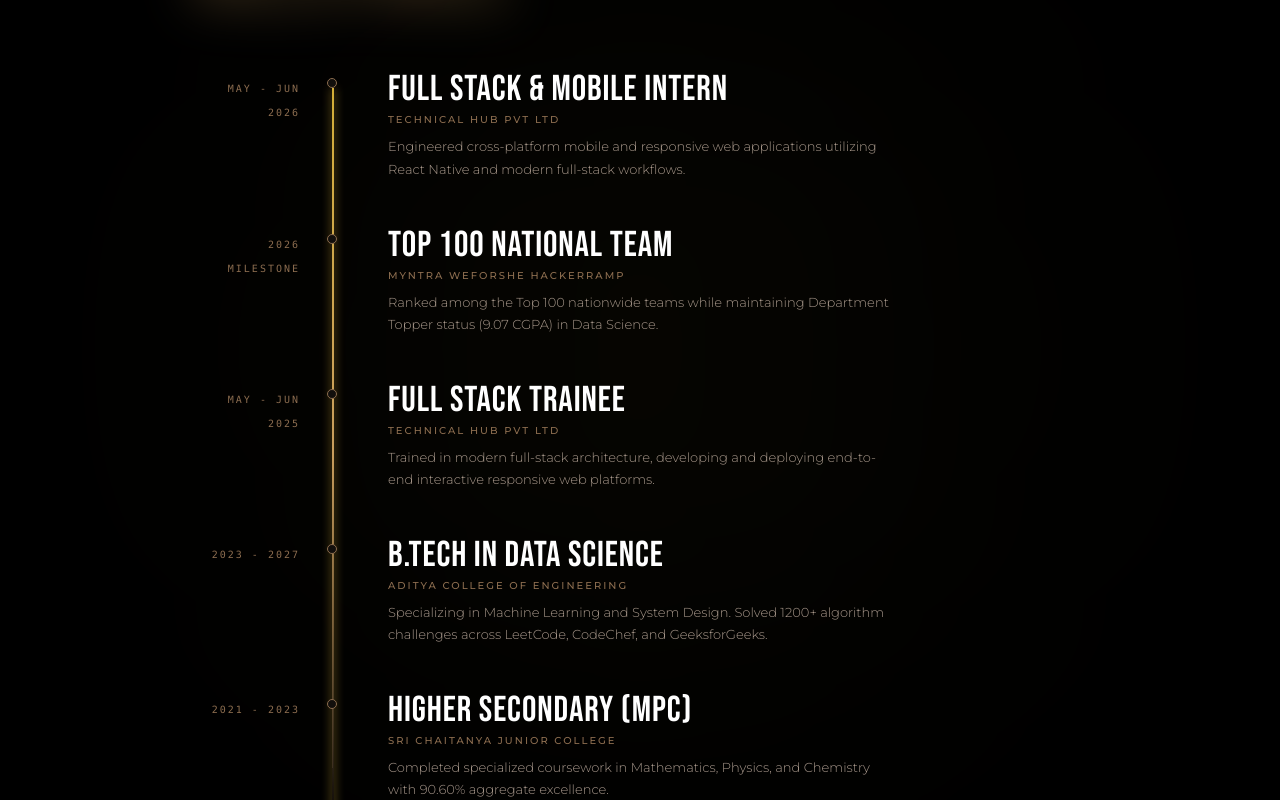
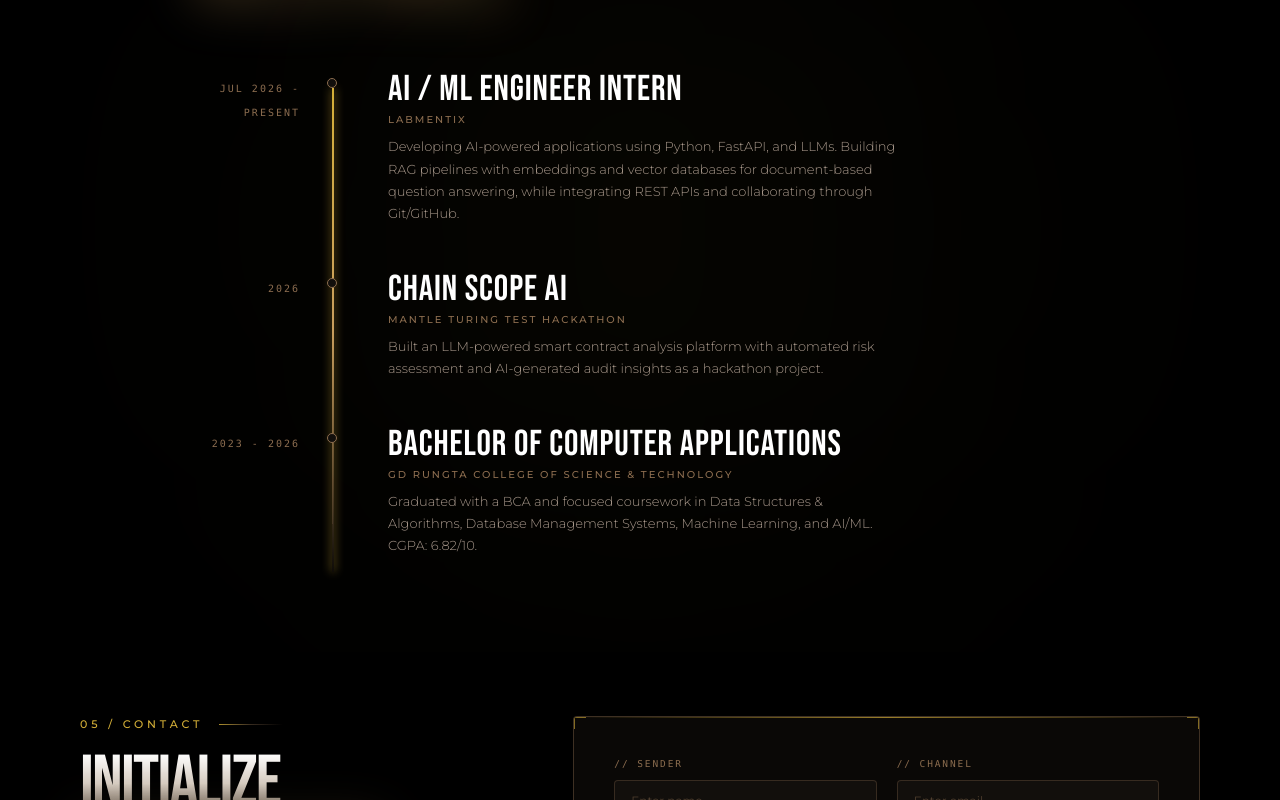
Before and after one commit to TiKkU12345/Port-Folio, a React (Vite) app: page / in a window 1280 px wide. Shown: the part 5840-6640 px from the top of the page. Built offline with nearby package versions, Linux system fonts and the light colour scheme; a web font is replaced by a local one.

Commit message:
Update ExperienceSection.tsx

```diff
--- a/src/components/ExperienceSection.tsx
+++ b/src/components/ExperienceSection.tsx
@@ -13,38 +13,24 @@ interface RouteStop {
 const journey: RouteStop[] = [
   {
     id: '01',
-    year: 'MAY - JUN 2026',
-    title: 'FULL STACK & MOBILE INTERN',
-    organization: 'TECHNICAL HUB PVT LTD',
-    description: 'Engineered cross-platform mobile and responsive web applications utilizing React Native and modern full-stack workflows.',
-  },
-  {
-    id: '02',
-    year: '2026 MILESTONE',
-    title: 'TOP 100 NATIONAL TEAM',
-    organization: 'MYNTRA WEFORSHE HACKERRAMP',
-    description: 'Ranked among the Top 100 nationwide teams while maintaining Department Topper status (9.07 CGPA) in Data Science.',
+    year: 'JUL 2026 - PRESENT',
+    title: 'AI / ML ENGINEER INTERN',
+    organization: 'LABMENTIX',
+    description: 'Developing AI-powered applications using Python, FastAPI, and LLMs. Building RAG pipelines with embeddings and vector databases for document-based question answering, while integrating REST APIs and collaborating through Git/GitHub.',
   },
   {
     id: '03',
-    year: 'MAY - JUN 2025',
-    title: 'FULL STACK TRAINEE',
-    organization: 'TECHNICAL HUB PVT LTD',
-    description: 'Trained in modern full-stack architecture, developing and deploying end-to-end interactive responsive web platforms.',
+    year: '2026',
+    title: 'CHAIN SCOPE AI',
+    organization: 'MANTLE TURING TEST HACKATHON',
+    description: 'Built an LLM-powered smart contract analysis platform with automated risk assessment and AI-generated audit insights as a hackathon project.',
   },
   {
     id: '04',
-    year: '2023 - 2027',
-    title: 'B.TECH IN DATA SCIENCE',
-    organization: 'ADITYA COLLEGE OF ENGINEERING',
-    description: 'Specializing in Machine Learning and System Design. Solved 1200+ algorithm challenges across LeetCode, CodeChef, and GeeksforGeeks.',
-  },
-  {
-    id: '05',
-    year: '2021 - 2023',
-    title: 'HIGHER SECONDARY (MPC)',
-    organization: 'SRI CHAITANYA JUNIOR COLLEGE',
-    description: 'Completed specialized coursework in Mathematics, Physics, and Chemistry with 90.60% aggregate excellence.',
+    year: '2023 - 2026',
+    title: 'BACHELOR OF COMPUTER APPLICATIONS',
+    organization: 'GD RUNGTA COLLEGE OF SCIENCE & TECHNOLOGY',
+    description: 'Graduated with a BCA and focused coursework in Data Structures & Algorithms, Database Management Systems, Machine Learning, and AI/ML. CGPA: 6.82/10.',
   },
 ];
 
```
